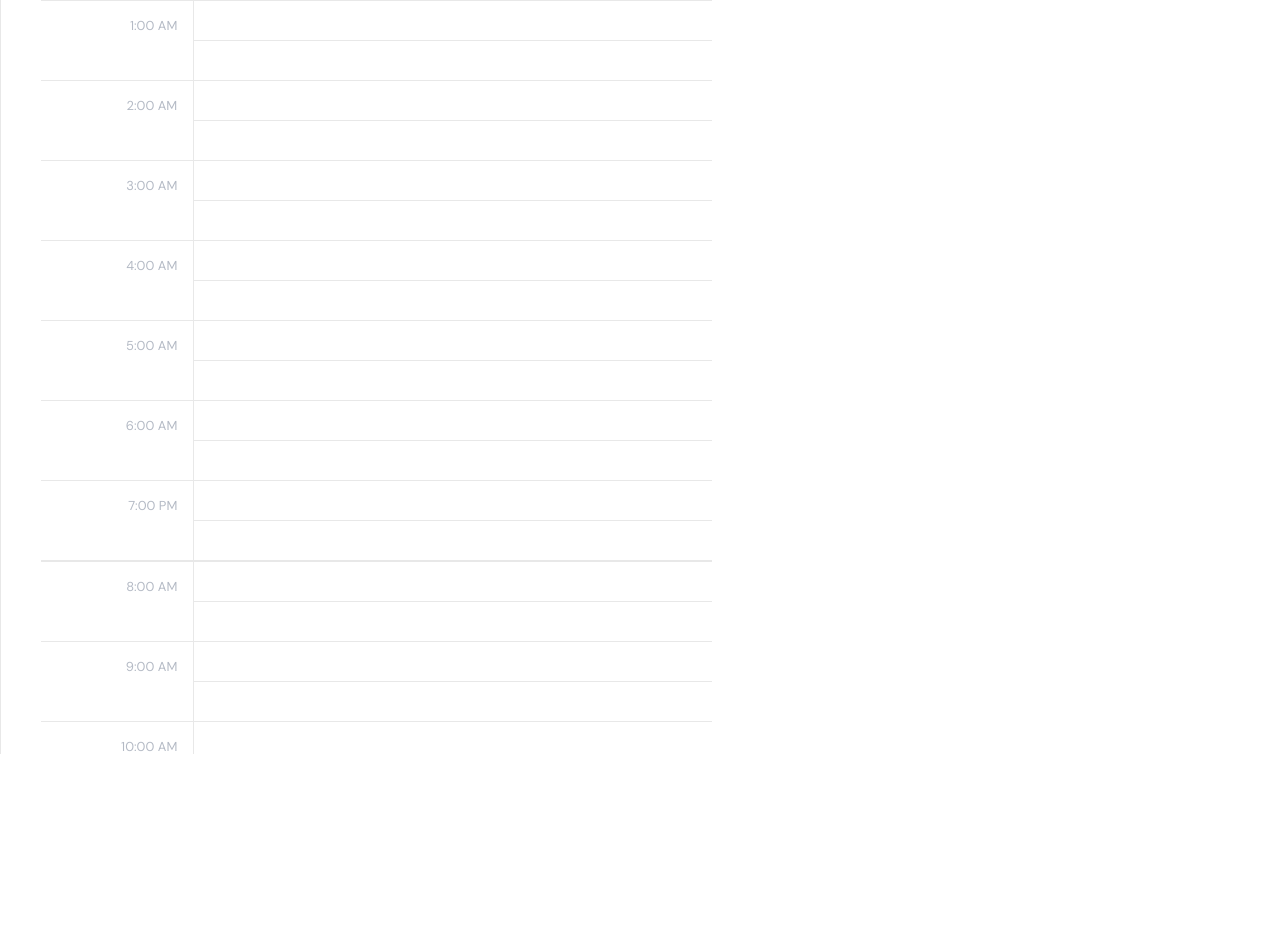
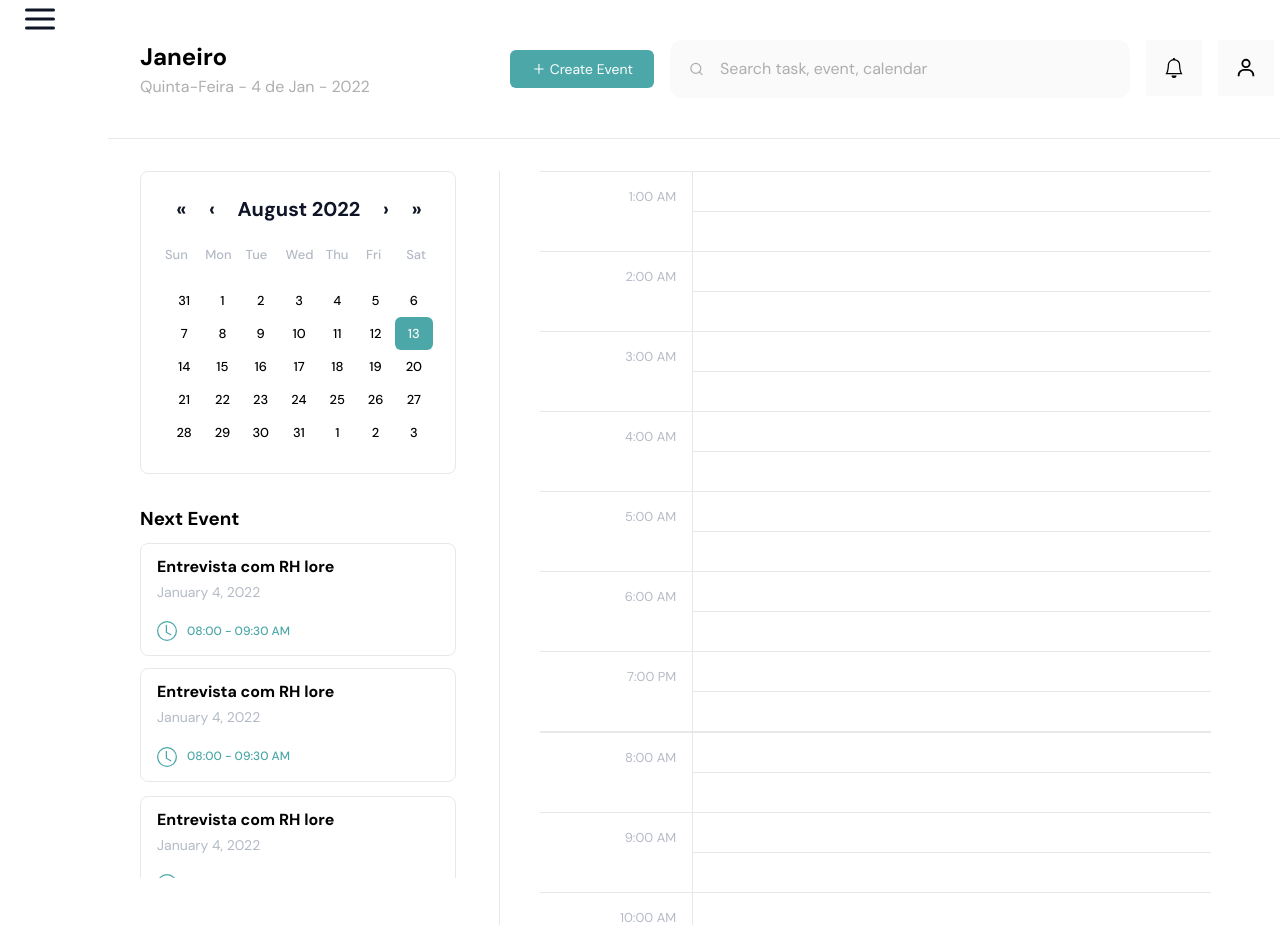
Before and after one commit to viniciusferreira7/fasters, a Next.js app: page / in a window 1280 px wide. Before the commit the page ends 800 px from the top, so only its background shows below. Built offline with nearby package versions, Linux system fonts and the light colour scheme.

Commit message:
style(global): aplicando responsividade em todos os componentes

```diff
--- a/src/components/DayEvents/styles.ts
+++ b/src/components/DayEvents/styles.ts
@@ -7,7 +7,7 @@ export const DayEventsContainer = styled.section`
 
   width: 19.93rem;
 
-  padding: 2rem 2.5rem 0 2rem;
+  margin-left: 2rem;
 `
 
 export const NextEventContainer = styled.div`
@@ -16,7 +16,6 @@ export const NextEventContainer = styled.div`
   gap: 0.75rem;
 
   min-width: 20.5rem;
-
   max-height: 23.25rem;
 
   overflow-y: auto;
--- /dev/null
+++ b/src/components/FastersGrid/index.tsx
@@ -0,0 +1,15 @@
+import Header from '../Header'
+import Main from '../Main'
+import SideBar from '../SideBar'
+
+import { FastersGridContainer } from './stytes'
+
+export default function FastersGrid() {
+  return (
+    <FastersGridContainer>
+      <SideBar />
+      <Header />
+      <Main />
+    </FastersGridContainer>
+  )
+}
--- /dev/null
+++ b/src/components/FastersGrid/stytes.ts
@@ -0,0 +1,29 @@
+import styled from 'styled-components'
+
+export const FastersGridContainer = styled.div`
+  display: grid;
+  grid-template-columns: 1fr 2fr;
+  grid-template-areas:
+    'aside header'
+    'aside main';
+
+  max-width: 90rem;
+
+  aside {
+    grid-area: aside;
+  }
+
+  header {
+    grid-area: header;
+  }
+
+  main {
+    grid-area: main;
+  }
+
+  @media screen and (max-width: 768px) {
+    grid-template-areas:
+      'header header'
+      'aside main';
+  }
+`
--- a/src/components/Header/index.tsx
+++ b/src/components/Header/index.tsx
@@ -10,8 +10,10 @@ export default function Header() {
         <p>Quinta-Feira - 4 de Jan - 2022</p>
       </TitleEventDateContainer>
 
-      <CreateEvent />
-      <SearchInput />
+      <div>
+        <CreateEvent />
+        <SearchInput />
+      </div>
     </HeaderContainer>
   )
 }
--- a/src/components/Header/styles.ts
+++ b/src/components/Header/styles.ts
@@ -2,18 +2,34 @@ import styled from 'styled-components'
 
 export const HeaderContainer = styled.header`
   display: flex;
+  align-items: center;
   gap: 1.6rem;
+
+  width: 73.25rem;
+  height: 8.68rem;
+  border-bottom: 1px solid ${(props) => props.theme['gray-200']};
 
   @media screen and (max-width: 768px) {
     flex-direction: column;
-    padding: 2%;
+    justify-content: center;
+
+    width: 40rem;
+    max-width: 100%;
+  }
+
+  div {
+    display: flex;
+    gap: 1rem;
   }
 `
 
-export const TitleEventDateContainer = styled.div`
+export const TitleEventDateContainer = styled.article`
   display: flex;
   flex-direction: column;
   gap: 0.25rem;
+
+  margin-right: 7.18rem;
+  margin-left: 2rem;
 
   h2 {
     font-size: 1.5rem;
@@ -22,8 +38,6 @@ export const TitleEventDateContainer = styled.div`
 
   p {
     font-weight: 400;
-    line-height: 1.3rem;
-
     color: ${(props) => props.theme['gray-300']};
   }
 `
--- /dev/null
+++ b/src/components/Main/index.tsx
@@ -0,0 +1,13 @@
+import React from 'react'
+import DayEvents from '../DayEvents'
+import TimeEvent from '../TimeEvent'
+import { MainContainer } from './styles'
+
+export default function Main() {
+  return (
+    <MainContainer>
+      <DayEvents />
+      <TimeEvent />
+    </MainContainer>
+  )
+}
--- /dev/null
+++ b/src/components/Main/styles.ts
@@ -0,0 +1,17 @@
+import styled from 'styled-components'
+
+export const MainContainer = styled.main`
+  display: flex;
+  align-items: flex-start;
+  gap: 2.5rem;
+
+  width: 69.25rem;
+
+  margin-top: 2rem;
+
+  @media screen and (max-width: 768px) {
+    flex-direction: column;
+
+    max-width: 18rem;
+  }
+`
--- a/src/components/SearchInput/styles.ts
+++ b/src/components/SearchInput/styles.ts
@@ -2,6 +2,7 @@ import styled from 'styled-components'
 
 export const SearchInputContainer = styled.div`
   display: flex;
+  gap: 1rem;
 `
 
 export const InputContainer = styled.div`
@@ -22,10 +23,15 @@ export const InputContainer = styled.div`
     color: ${(props) => props.theme['green-300']};
   }
 
+  @media screen and (max-width: 768px) {
+    width: 8rem;
+  }
+
   input {
-    flex: 1;
+    width: 100%;
     border: 0;
     color: ${(props) => props.theme['gray-300']};
+    background-color: ${(props) => props.theme['gray-100']};
 
     &::placeholder {
       color: ${(props) => props.theme['gray-300']};
--- a/src/components/SideBar/styles.ts
+++ b/src/components/SideBar/styles.ts
@@ -8,11 +8,13 @@ export const SideBarContainer = styled.aside<StatusMenu>`
   display: flex;
   flex-direction: column;
   align-items: center;
-  justify-content: center;
+  justify-content: flex-start;
   gap: 0.25rem;
 
   max-width: ${(props) => (props.active ? '16.8rem' : '5rem')};
-  padding-top: 1rem;
+
+  border: 1px solid
+    ${(props) => (props.active ? props.theme['gray-200'] : 'transparent')};
 
   & > svg {
     color: ${(props) => props.theme['blue-800']};
@@ -33,6 +35,10 @@ export const MenuContainer = styled.aside<StatusMenu>`
 `
 
 export const LogoContainer = styled.div`
+  display: flex;
+  align-items: center;
+  justify-content: center;
+
   padding: 1rem 0.43rem 0.87rem 0.37rem;
   background-color: ${(props) => props.theme['blue-500']};
 `
--- a/src/components/TimeEvent/styles.ts
+++ b/src/components/TimeEvent/styles.ts
@@ -5,6 +5,7 @@ export const TimeEventContainer = styled.section`
   flex-direction: column;
 
   max-width: 44.5rem;
+  width: 100%;
   height: 47.125rem;
   padding-left: 2.5rem;
 
@@ -42,6 +43,10 @@ export const HourContainer = styled.div`
 
   font-size: 0.81rem;
   color: ${(props) => props.theme['gray-500']};
+
+  @media screen and (max-width: 768px) {
+    width: 2rem;
+  }
 `
 
 export const InfoContainer = styled.div`
@@ -49,6 +54,11 @@ export const InfoContainer = styled.div`
   flex-direction: column;
 
   width: 34.5rem;
+
+  @media screen and (max-width: 768px) {
+    width: 18rem;
+    max-width: 100%;
+  }
 
   div {
     border-left: 1px solid ${(props) => props.theme['gray-200']};
--- a/src/pages/index.tsx
+++ b/src/pages/index.tsx
@@ -1,5 +1,5 @@
 import Head from 'next/head'
-import TimeEvent from '../components/TimeEvent'
+import FastersGrid from '../components/FastersGrid'
 
 export default function Home() {
   return (
@@ -7,10 +7,7 @@ export default function Home() {
       <Head>
         <title>Fasters</title>
       </Head>
-      {/* <SideBar /> */}
-      {/* <Header /> */}
-      {/* <DayEvents /> */}
-      <TimeEvent />
+      <FastersGrid />
     </>
   )
 }
--- a/src/styles/global.ts
+++ b/src/styles/global.ts
@@ -27,6 +27,12 @@ export const GlobalStyles = createGlobalStyle`
     background: ${(props) => props.theme['green-300']};
   }
 
+  html {
+    @media screen and (max-width: 768px) {
+      font-size:36px;
+    }
+  }
+
   body, input, textarea, button {
     font-size:1rem ;
     font-family: 'DM Sans', sans-serif;
```
